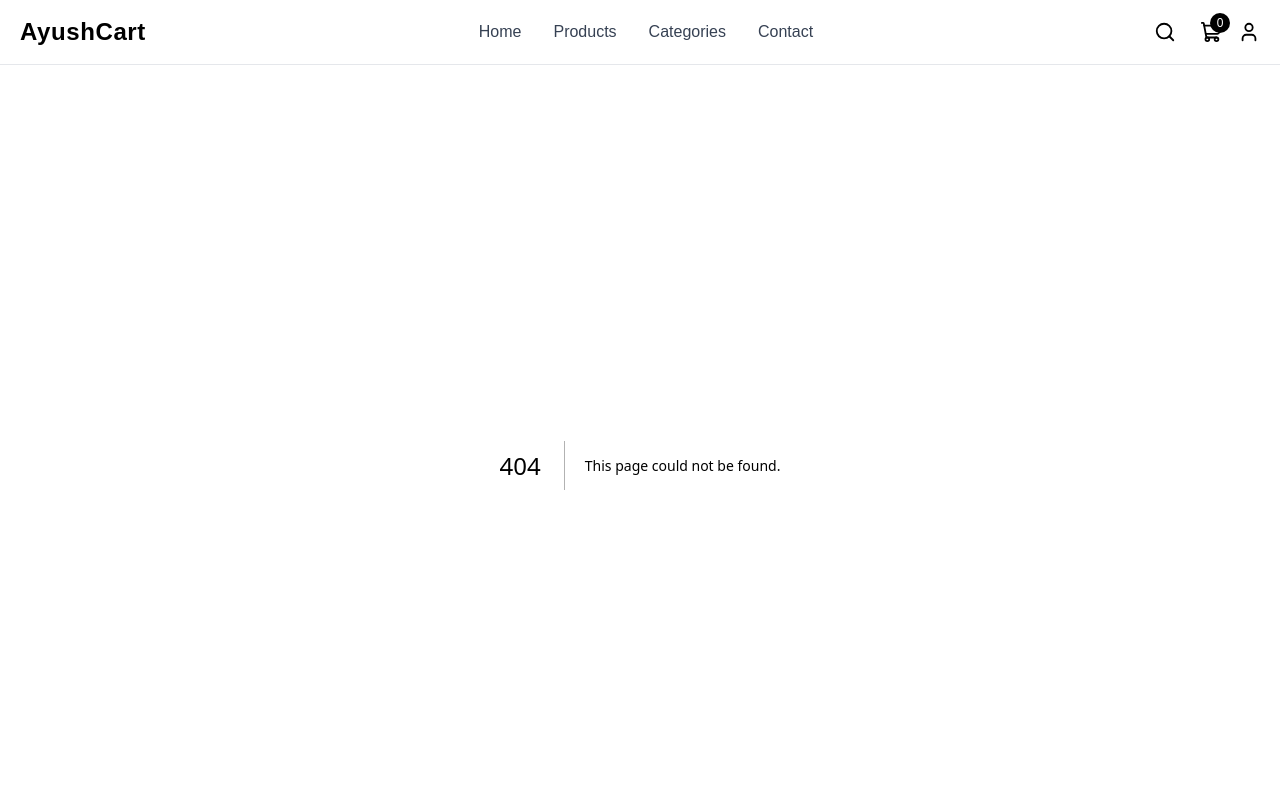
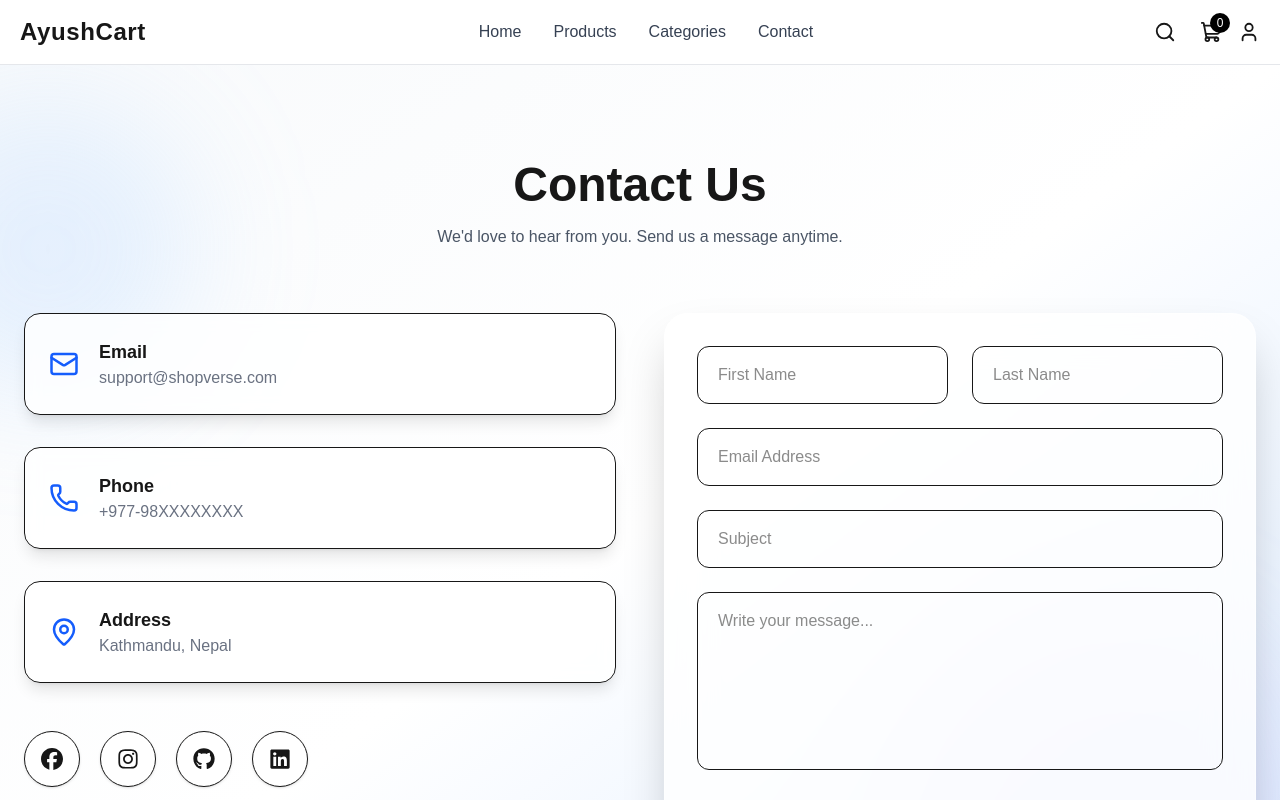
Before and after one commit to ayushpant-ui/ECommerce_WebApp, a Next.js app in the folder frontend/: page /contact in a window 1280 px wide. Before the commit this address had no page. Shown: the top 800 px of the page. Built offline with nearby package versions, Linux system fonts and the light colour scheme.

Commit message:
Change in Contact Section

```diff
--- a/frontend/package.json
+++ b/frontend/package.json
@@ -10,7 +10,7 @@
   },
   "dependencies": {
     "framer-motion": "^12.42.2",
-    "lucide-react": "^1.23.0",
+    "lucide-react": "^1.24.0",
     "next": "16.2.10",
     "react": "19.2.4",
     "react-dom": "19.2.4",
--- /dev/null
+++ b/frontend/src/app/contact/page.tsx
@@ -0,0 +1,188 @@
+"use client";
+
+import { motion } from "framer-motion";
+import { FaFacebook } from "react-icons/fa6";
+import { FaInstagram } from "react-icons/fa";
+import { FaGithub } from "react-icons/fa6";
+import { FaLinkedin } from "react-icons/fa";
+import {
+  Mail,
+  Phone,
+  MapPin,
+  Send,
+} from "lucide-react";
+
+export default function ContactSection() {
+  return (
+    <section className="relative overflow-hidden bg-linear-to-br from-slate-50 via-white to-blue-100 py-24">
+
+      {/* Background Blur */}
+
+      <div className="absolute -left-24 top-10 h-72 w-72 rounded-full bg-blue-300/20 blur-3xl" />
+
+      <div className="absolute right-0 bottom-0 h-96 w-96 rounded-full bg-violet-300/20 blur-3xl" />
+
+      <div className="mx-auto max-w-7xl px-6">
+
+        {/* Heading */}
+
+        <motion.div
+          initial={{ opacity: 0, y: 40 }}
+          whileInView={{ opacity: 1, y: 0 }}
+          viewport={{ once: true }}
+          transition={{ duration: .6 }}
+          className="text-center"
+        >
+          <h2 className="text-5xl font-bold">
+            Contact Us
+          </h2>
+
+          <p className="mt-4 text-gray-600">
+            We'd love to hear from you. Send us a message anytime.
+          </p>
+        </motion.div>
+
+        <div className="mt-16 grid gap-12 lg:grid-cols-2">
+
+          {/* Left Side */}
+
+          <motion.div
+            initial={{ x: -50, opacity: 0 }}
+            whileInView={{ x: 0, opacity: 1 }}
+            viewport={{ once: true }}
+            transition={{ duration: .7 }}
+            className="space-y-8"
+          >
+
+            <div className="flex items-center gap-5 rounded-2xl border bg-white/80 p-6 shadow-lg backdrop-blur">
+
+              <Mail className="text-blue-600" size={30} />
+
+              <div>
+                <h3 className="font-semibold text-lg">
+                  Email
+                </h3>
+
+                <p className="text-gray-500">
+                  support@shopverse.com
+                </p>
+              </div>
+
+            </div>
+
+            <div className="flex items-center gap-5 rounded-2xl border bg-white/80 p-6 shadow-lg backdrop-blur">
+
+              <Phone className="text-blue-600" size={30} />
+
+              <div>
+                <h3 className="font-semibold text-lg">
+                  Phone
+                </h3>
+
+                <p className="text-gray-500">
+                  +977-98XXXXXXXX
+                </p>
+              </div>
+
+            </div>
+
+            <div className="flex items-center gap-5 rounded-2xl border bg-white/80 p-6 shadow-lg backdrop-blur">
+
+              <MapPin className="text-blue-600" size={30} />
+
+              <div>
+                <h3 className="font-semibold text-lg">
+                  Address
+                </h3>
+
+                <p className="text-gray-500">
+                  Kathmandu, Nepal
+                </p>
+              </div>
+
+            </div>
+
+            {/* Social Icons */}
+
+            <div className="flex gap-5 pt-4">
+
+              {[FaFacebook, FaInstagram, FaGithub, FaLinkedin].map((Icon, index) => (
+
+                <motion.div
+                  key={index}
+                  whileHover={{ y: -6, scale: 1.1 }}
+                  whileTap={{ scale: .9 }}
+                  className="cursor-pointer rounded-full border bg-white p-4 shadow"
+                >
+                  <Icon size={22} />
+                </motion.div>
+
+              ))}
+
+            </div>
+
+          </motion.div>
+
+          {/* Contact Form */}
+
+          <motion.form
+            initial={{ x: 50, opacity: 0 }}
+            whileInView={{ x: 0, opacity: 1 }}
+            viewport={{ once: true }}
+            transition={{ duration: .7 }}
+            className="rounded-3xl border border-white/40 bg-white/80 p-8 shadow-2xl backdrop-blur-xl"
+          >
+
+            <div className="grid gap-6 md:grid-cols-2">
+
+              <input
+                type="text"
+                placeholder="First Name"
+                className="rounded-xl border px-5 py-4 outline-none transition focus:border-black"
+              />
+
+              <input
+                type="text"
+                placeholder="Last Name"
+                className="rounded-xl border px-5 py-4 outline-none transition focus:border-black"
+              />
+
+            </div>
+
+            <input
+              type="email"
+              placeholder="Email Address"
+              className="mt-6 w-full rounded-xl border px-5 py-4 outline-none transition focus:border-black"
+            />
+
+            <input
+              type="text"
+              placeholder="Subject"
+              className="mt-6 w-full rounded-xl border px-5 py-4 outline-none transition focus:border-black"
+            />
+
+            <textarea
+              rows={6}
+              placeholder="Write your message..."
+              className="mt-6 w-full resize-none rounded-xl border px-5 py-4 outline-none transition focus:border-black"
+            />
+
+            <motion.button
+              whileHover={{ scale: 1.03 }}
+              whileTap={{ scale: .95 }}
+              className="mt-8 flex w-full items-center justify-center gap-3 rounded-xl bg-black py-4 font-semibold text-white"
+            >
+              Send Message
+
+              <Send size={20} />
+            </motion.button>
+
+          </motion.form>
+
+        </div>
+
+      </div>
+
+    </section>
+  );
+}
```
Also changed, not shown: 1 other file (tests, documents, lock files or other folders).
